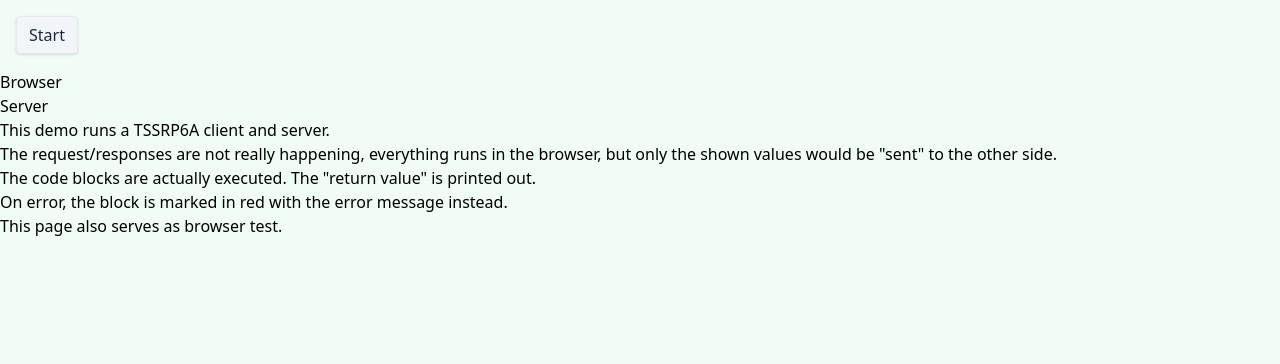
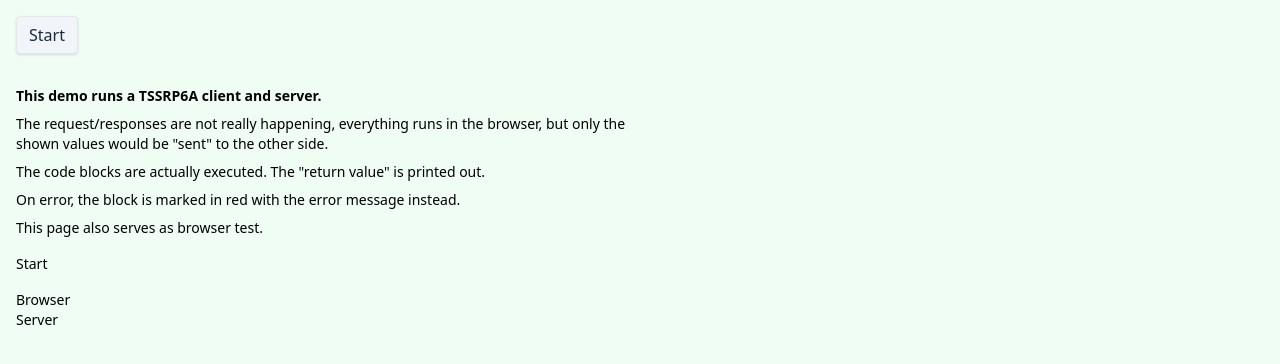
Before and after one commit to maxzz/srp-play-tssrp6a, a React (Vite) app: page / in a window 1280 px wide. Shown: the top 364 px of the page. Built offline with nearby package versions, Linux system fonts and the light colour scheme; what tssrp6a would draw is missing.

Commit message:
WIP. DataDriven. update layout

```diff
--- a/src/components/section2_main/DataDriven.tsx
+++ b/src/components/section2_main/DataDriven.tsx
@@ -1,25 +1,32 @@
-import React from 'react';
+import { buttonClasses } from '.';
+import { runSteps } from '../../srp-tests';
 
 export function DataDriven() {
     return (
-        <div>
+        <div className="p-4 text-sm space-y-4">
+            <div className="notes">
+                <div className="w-1/2 space-y-2">
+                    <h3 className="font-semibold">This demo runs a TSSRP6A client and server.</h3>
+
+                    <p>The request/responses are not really happening, everything runs in the
+                        browser, but only the shown values would be "sent" to the other side.</p>
+                    <p>The code blocks are actually executed. The "return value" is printed out.</p>
+                    <p>On error, the block is marked in red with the error message instead.</p>
+                    <p>This page also serves as browser test.</p>
+                </div>
+            </div>
+
+            <button className={buttonClasses} onClick={async () => { runSteps(); }}>
+                Start
+            </button>
+
             <div id="sequence">
                 <div className="column column-left">Browser</div>
                 <div className="column column-right">Server</div>
                 <div className="lines"></div>
-                <div id="sequence-inner">
-                </div>
+                <div id="sequence-inner"></div>
             </div>
-            <div className="notes">
-                <h3>This demo runs a TSSRP6A client and server.</h3>
-                <p>
-                    The request/responses are not really happening, everything runs in the
-                    browser, but only the shown values would be "sent" to the other side.<br />
-                    The code blocks are actually executed. The "return value" is printed out.<br />
-                    On error, the block is marked in red with the error message instead.<br />
-                    This page also serves as browser test.
-                </p>
-            </div>
+
         </div>
     );
 }
```
